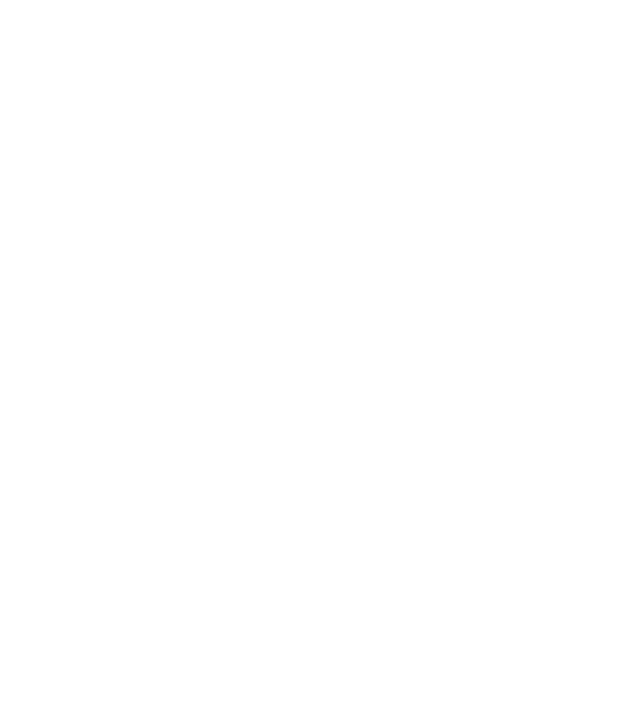
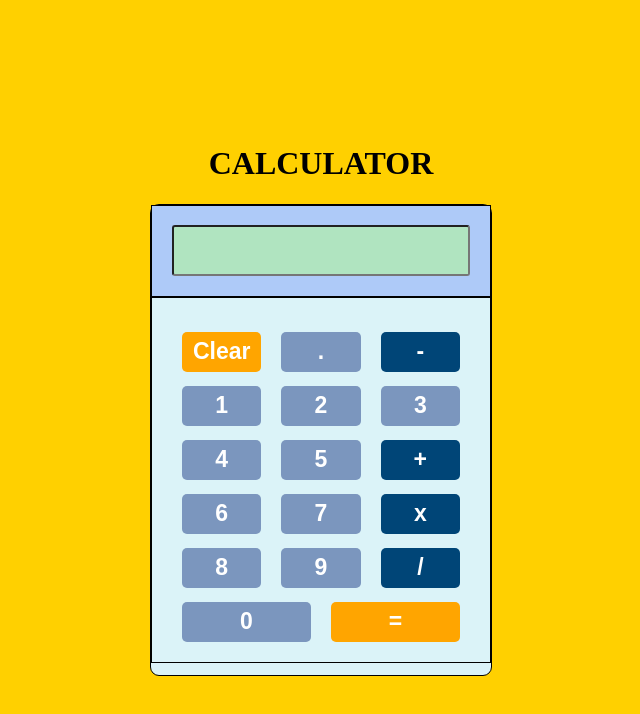
Before and after one commit to Senpai-cod/Calculator, a plain HTML site: page index.html in a window 1280 px wide. Shown: the whole page, without its empty margins (319-959 px from the left). Drawn offline with Linux system fonts and the light colour scheme; a web font is replaced by a local one.

Commit message:
Add styles for the calculator

```diff
--- a/index.html
+++ b/index.html
@@ -6,8 +6,38 @@
         <title>Document</title>
         <link href="./style.css" rel="stylesheet">
         <script src="./script.js" defer></script>
+        <link rel="preconnect" href="https://fonts.googleapis.com">
+        <link rel="preconnect" href="https://fonts.gstatic.com" crossorigin>
+        <link href="https://fonts.googleapis.com/css2?family=Honk&display=swap" rel="stylesheet">
     </head>
     <body>
+        <h1 class=".honk-heading">CALCULATOR</h1>
+        <div class="calculator">
+            <div class="screen">
+                <input>
+            </div>
+            <div class="non-screen">
+                <button class="clear c" style="order: -3;">Clear</button>
+                <button>1</button>
+                <button>2</button>
+                <button>3</button>
+                <button style="order: 1;">4</button>
+                <button style="order: 1;">5</button>
+                <button style="order: 5;">6</button>
+                <button style="order: 5;">7</button>
+                <button style="order: 7;">8</button>
+                <button style="order: 8;">9</button>
+                <button class="operations a" style="order: 2;">+</button>
+                <button class="operations a" style="order: -1;">-</button>
+                <button class="operations a" style="order: 6;">x</button>
+                <button class="operations a" style="order: 9;">/</button>
+                <button style="order: 15;">0</button>
+
+                <button style="order: -2;">.</button>
+                <button class="equal b" style="order: 16;">=</button>
+
+            </div>
+        </div>
 
     </body>
 </html>
--- a/style.css
+++ b/style.css
@@ -0,0 +1,73 @@
+
+.honk-heading {
+
+    font-family: "Honk", system-ui;
+  font-optical-sizing: auto;
+  font-weight: 400;
+  font-style: normal;
+  font-variation-settings:
+    "MORF" 15,
+    "SHLN" 50;
+}
+body, html {
+    background-color: rgb(255, 208, 0);
+    display: flex;
+    flex-direction: column;
+    justify-content: center;
+    align-items: center;
+    height: 100%;
+}
+div {
+    border: 1px black solid;
+}
+.calculator{
+    height: 60%;
+    display: flex;
+    flex-direction: column;
+    width: 340px;
+    border-radius: 9px;
+    background-color: #dbf3f8;
+
+}
+.screen {
+   flex-basis: 90px;
+   flex-grow: 0;
+   display: flex;
+   justify-content: center;
+   align-items: center;
+   height: 100%;
+   background-color: #aecaf8;
+}
+.screen input{
+    border-radius: 3px;
+    height: 50%;
+    width: 86%;
+    background-color: rgb(176, 228, 192);
+}
+.non-screen {
+    display: flex;
+    justify-content: center;
+    flex-wrap: wrap;
+    padding:20px;
+}
+.non-screen button {
+    margin-top: 14px;
+    margin-left: 10px;
+    margin-right: 10px;
+    height: 40px;
+    width: 72px;
+    flex-basis: auto;
+    border-radius: 5px;
+    background-color: #7b96be;
+    color: white;
+    font-weight: 600;
+    font-size: 23px;
+    border-width: 0px;
+    flex-grow: 1;
+}
+.operations.a {
+    background-color: #004577;
+}
+.clear.c, .equal.b {
+    background-color: orange;
+}
```
